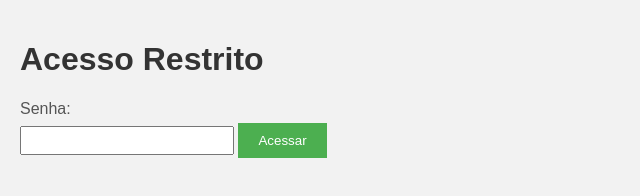
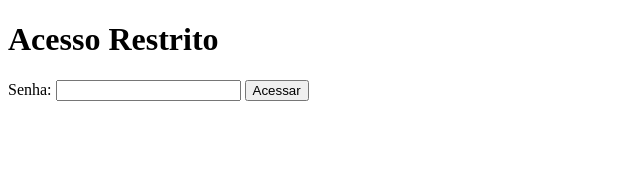
Before and after one commit to eduardocechinel07/3n1gm4, a plain HTML site: page index.html in a window 1280 px wide. Shown: the whole page, without its empty margins (0-640 px from the left). Drawn offline with Linux system fonts and the light colour scheme.

Commit message:
Update index.html
retirada de css do arquivo html

```diff
--- a/index.html
+++ b/index.html
@@ -2,45 +2,6 @@
 <html>
 <head>
   <title>Página com Senha</title>
-  <style>
-    body {
-      font-family: Arial, sans-serif;
-      background-color: #f2f2f2;
-      margin: 0;
-      padding: 20px;
-    }
-
-    h1 {
-      color: #333;
-    }
-
-    form {
-      margin-top: 20px;
-    }
-
-    label {
-      display: block;
-      margin-bottom: 5px;
-      color: #555;
-    }
-
-    input[type="password"] {
-      padding: 5px;
-      width: 200px;
-    }
-
-    button[type="submit"] {
-      padding: 10px 20px;
-      background-color: #4CAF50;
-      color: white;
-      border: none;
-      cursor: pointer;
-    }
-
-    button[type="submit"]:hover {
-      background-color: #45a049;
-    }
-  </style>
 </head>
 <body>
   <h1>Acesso Restrito</h1>
```
